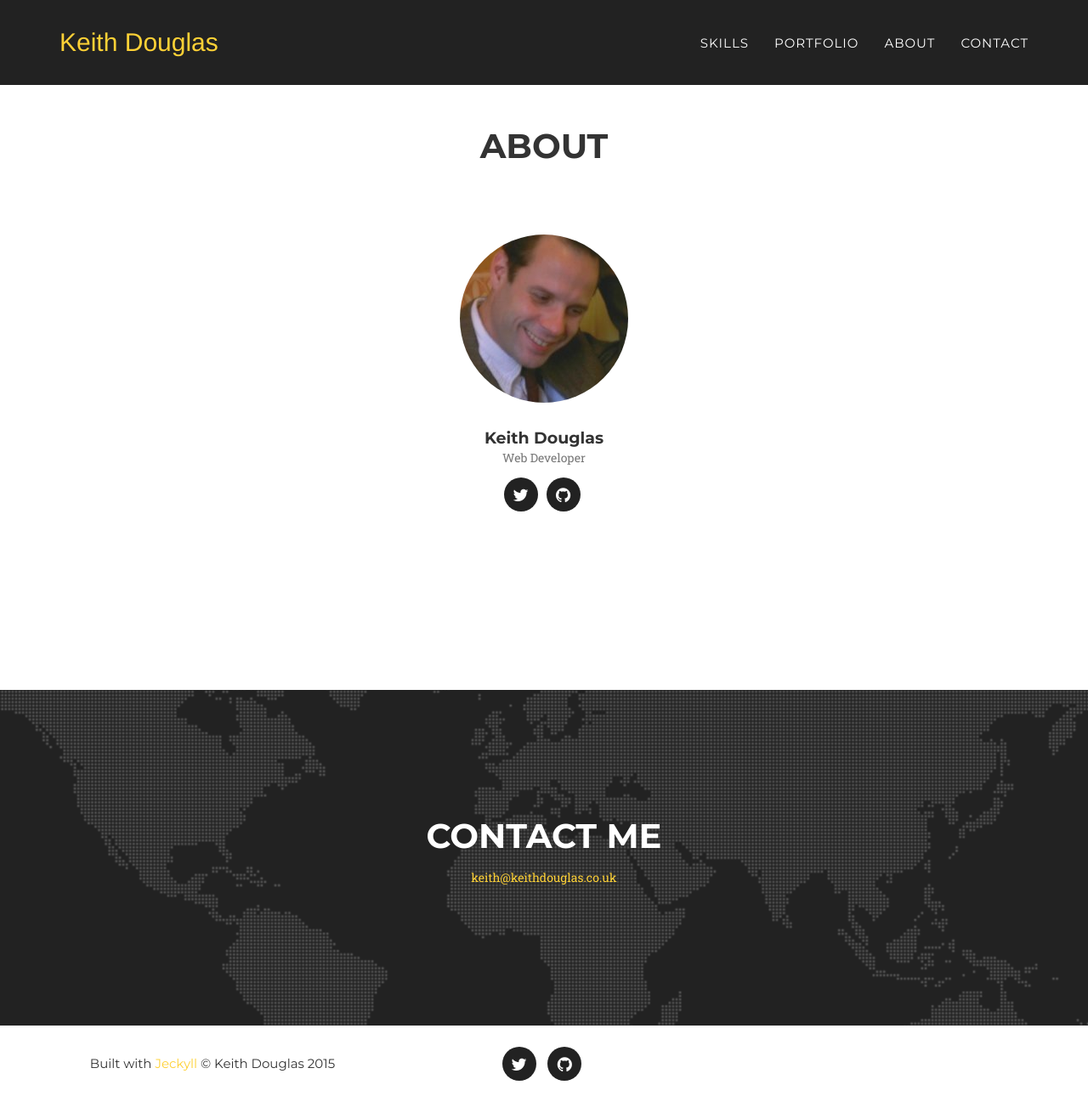
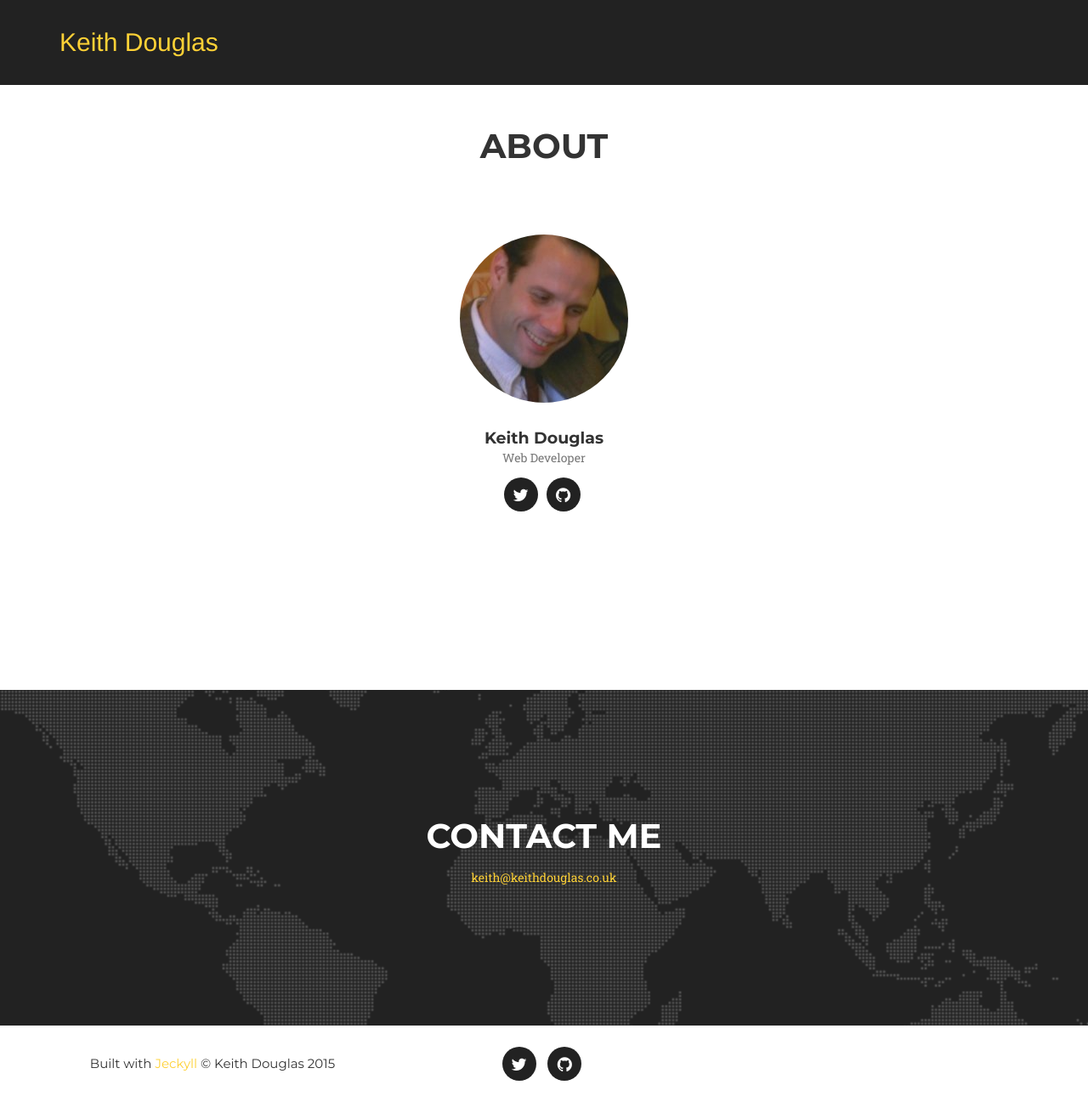
Before and after one commit to keithdhd/keithdhd-.github.io, a Jekyll site: the page built from index.html, in a window 1280 px wide and 1297 px high. Shown: the whole window at 85% size. Built offline with Jekyll 4.4.1, drawn with Linux system fonts in a browser that asks for light colours; some web fonts are replaced.

Commit message:
remove header links

```diff
--- a/_includes/header.html
+++ b/_includes/header.html
@@ -21,19 +21,6 @@
                     <li class="hidden">
                         <a href="#page-top"></a>
                     </li>
-
-                    <li>
-                        <a class="page-scroll" href="#skills">Skills</a>
-                    </li>
-                    <li>
-                        <a class="page-scroll" href="#portfolio">Portfolio</a>
-                    </li>
-                    <li>
-                        <a class="page-scroll" href="#team">About</a>
-                    </li>
-                    <li>
-                        <a class="page-scroll" href="#contact">Contact</a>
-                    </li>
                 </ul>
             </div>
             <!-- /.navbar-collapse -->
--- a/_layouts/default.html
+++ b/_layouts/default.html
@@ -2,7 +2,6 @@
 <html>
 
   {% include head.html %}
-
 
     <body id="page-top" class="index">
 
```
